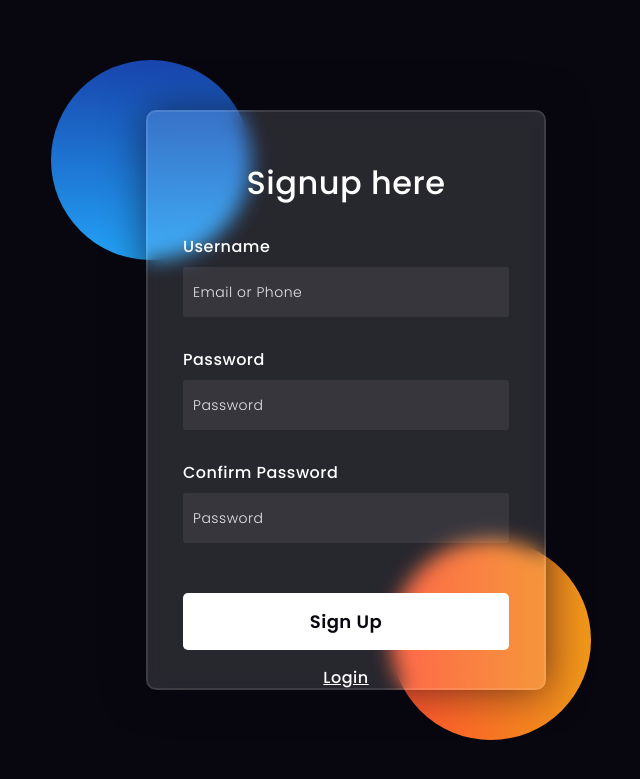
After one commit to Ayush-Dahala/HotelProject, a PHP site: page /register.php in a window 1280 px wide. The commit adds this page. Shown: the top 779 px of the page, without its empty margins (294-934 px from the left). Run offline with PHP 8.4, Linux system fonts and the light colour scheme.

Commit message:
hotelproject

```diff
--- /dev/null
+++ b/config.php
@@ -0,0 +1,19 @@
+<?php
+/*
+This file contains database configuration assuming you are running mysql using user "root" and password ""
+*/
+
+define('DB_SERVER', 'localhost');
+define('DB_USERNAME', 'root');
+define('DB_PASSWORD', '');
+define('DB_NAME', 'login');
+
+// Try connecting to the Database
+$conn = mysqli_connect(DB_SERVER, DB_USERNAME, DB_PASSWORD, DB_NAME);
+
+//Check the connection
+if($conn == false){
+    dir('Error: Cannot connect');
+}
+
+?>
--- /dev/null
+++ b/register.php
@@ -0,0 +1,250 @@
+<?php
+require_once "config.php";
+
+$username = $password = $confirm_password = "";
+$username_err = $password_err = $confirm_password_err = "";
+
+if ($_SERVER['REQUEST_METHOD'] == "POST"){
+
+    // Check if username is empty
+    if(empty(trim($_POST["username"]))){
+        $username_err = "Username cannot be blank";
+    }
+    else{
+        $sql = "SELECT id FROM users WHERE username = ?";
+        $stmt = mysqli_prepare($conn, $sql);
+        if($stmt)
+        {
+            mysqli_stmt_bind_param($stmt, "s", $param_username);
+
+            // Set the value of param username
+            $param_username = trim($_POST['username']);
+
+            // Try to execute this statement
+            if(mysqli_stmt_execute($stmt)){
+                mysqli_stmt_store_result($stmt);
+                if(mysqli_stmt_num_rows($stmt) == 1)
+                {
+                    $username_err = "This username is already taken";
+                }
+                else{
+                    $username = trim($_POST['username']);
+                }
+            }
+            else{
+                echo "Something went wrong";
+            }
+        }
+    }
+
+    mysqli_stmt_close($stmt);
+
+
+// Check for password
+if(empty(trim($_POST['password']))){
+    $password_err = "Password cannot be blank";
+}
+elseif(strlen(trim($_POST['password'])) < 5){
+    $password_err = "Password cannot be less than 5 characters";
+}
+else{
+    $password = trim($_POST['password']);
+}
+
+// Check for confirm password field
+if(trim($_POST['password']) !=  trim($_POST['confirm_password'])){
+    $password_err = "Passwords should match";
+}
+
+
+// If there were no errors, go ahead and insert into the database
+if(empty($username_err) && empty($password_err) && empty($confirm_password_err))
+{
+    $sql = "INSERT INTO users (username, password) VALUES (?, ?)";
+    $stmt = mysqli_prepare($conn, $sql);
+    if ($stmt)
+    {
+        mysqli_stmt_bind_param($stmt, "ss", $param_username, $param_password);
+
+        // Set these parameters
+        $param_username = $username;
+        $param_password = password_hash($password, PASSWORD_DEFAULT);
+
+        // Try to execute the query
+        if (mysqli_stmt_execute($stmt))
+        {
+            header("location: login.php");
+        }
+        else{
+            echo "Something went wrong... cannot redirect!";
+        }
+    }
+    mysqli_stmt_close($stmt);
+}
+mysqli_close($conn);
+}
+
+?>
+
+
+
+
+<!DOCTYPE html>
+<html lang="en">
+<head>
+  <!-- Design by foolishdeveloper.com -->
+    <title>login Form</title>
+
+    <link rel="preconnect" href="https://fonts.gstatic.com">
+    <link rel="stylesheet" href="https://cdnjs.cloudflare.com/ajax/libs/font-awesome/5.15.4/css/all.min.css">
+    <link href="https://fonts.googleapis.com/css2?family=Poppins:wght@300;500;600&display=swap" rel="stylesheet">
+    <!--Stylesheet-->
+    <style media="screen">
+      *,
+*:before,
+*:after{
+    padding: 0;
+    margin: 0;
+    box-sizing: border-box;
+}
+body{
+    background-color: #080710;
+}
+.background{
+    width: 430px;
+    height: 520px;
+    position: absolute;
+    transform: translate(-50%,-50%);
+    left: 50%;
+    top: 50%;
+}
+.background .shape{
+    height: 200px;
+    width: 200px;
+    position: absolute;
+    border-radius: 50%;
+}
+.shape:first-child{
+    background: linear-gradient(
+        #1845ad,
+        #23a2f6
+    );
+    left: -80px;
+    top: -80px;
+}
+.shape:last-child{
+    background: linear-gradient(
+        to right,
+        #ff512f,
+        #f09819
+    );
+    right: -30px;
+    bottom: -80px;
+}
+form{
+    height: 580px;
+    width: 400px;
+    background-color: rgba(255,255,255,0.13);
+    position: absolute;
+    transform: translate(-50%,-50%);
+    top: 50%;
+    left: 50%;
+    border-radius: 10px;
+    backdrop-filter: blur(10px);
+    border: 2px solid rgba(255,255,255,0.1);
+    box-shadow: 0 0 40px rgba(8,7,16,0.6);
+    padding: 50px 35px;
+}
+form *{
+    font-family: 'Poppins',sans-serif;
+    color: #ffffff;
+    letter-spacing: 0.5px;
+    outline: none;
+    border: none;
+}
+form h3{
+    font-size: 32px;
+    font-weight: 500;
+    line-height: 42px;
+    text-align: center;
+}
+
+label{
+    display: block;
+    margin-top: 30px;
+    font-size: 16px;
+    font-weight: 500;
+}
+input{
+    display: block;
+    height: 50px;
+    width: 100%;
+    background-color: rgba(255,255,255,0.07);
+    border-radius: 3px;
+    padding: 0 10px;
+    margin-top: 8px;
+    font-size: 14px;
+    font-weight: 300;
+}
+::placeholder{
+    color: #e5e5e5;
+}
+button{
+    margin-top: 50px;
+    width: 100%;
+    background-color: #ffffff;
+    color: #080710;
+    padding: 15px 0;
+    font-size: 18px;
+    font-weight: 600;
+    border-radius: 5px;
+    cursor: pointer;
+}
+.social{
+  margin-top: 30px;
+  display: flex;
+}
+.social div{
+  background: red;
+  width: 150px;
+  border-radius: 3px;
+  padding: 5px 10px 10px 5px;
+  background-color: rgba(255,255,255,0.27);
+  color: #eaf0fb;
+  text-align: center;
+}
+.social div:hover{
+  background-color: rgba(255,255,255,0.47);
+}
+.social .fb{
+  margin-left: 25px;
+}
+.social i{
+  margin-right: 4px;
+}
+
+    </style>
+</head>
+<body>
+    <div class="background">
+        <div class="shape"></div>
+        <div class="shape"></div>
+    </div>
+    <form action="" method="post">
+        <h3>Signup here</h3>
+
+        <label for="username">Username</label>
+        <input type="text" name="username" placeholder="Email or Phone" id="username">
+
+        <label for="password">Password</label>
+        <input type="password" name="password" placeholder="Password" id="password">
+
+        <label for="password">Confirm Password</label>
+        <input type="password" name="confirm_password" placeholder="Password" id="password">
+
+
+        <button>Sign Up</button>
+        <a style="display: flex;justify-content: center;padding-top:15px" href="login.php">Login</a>
+    </form>
+</body>
+</html>
```
Also changed, not shown: login.php (added, +224 -0 lines), logout.php (added, +8 -0 lines), travel.php (renamed from travel.html, +13 -1 lines), welcome.php (added, +75 -0 lines).
